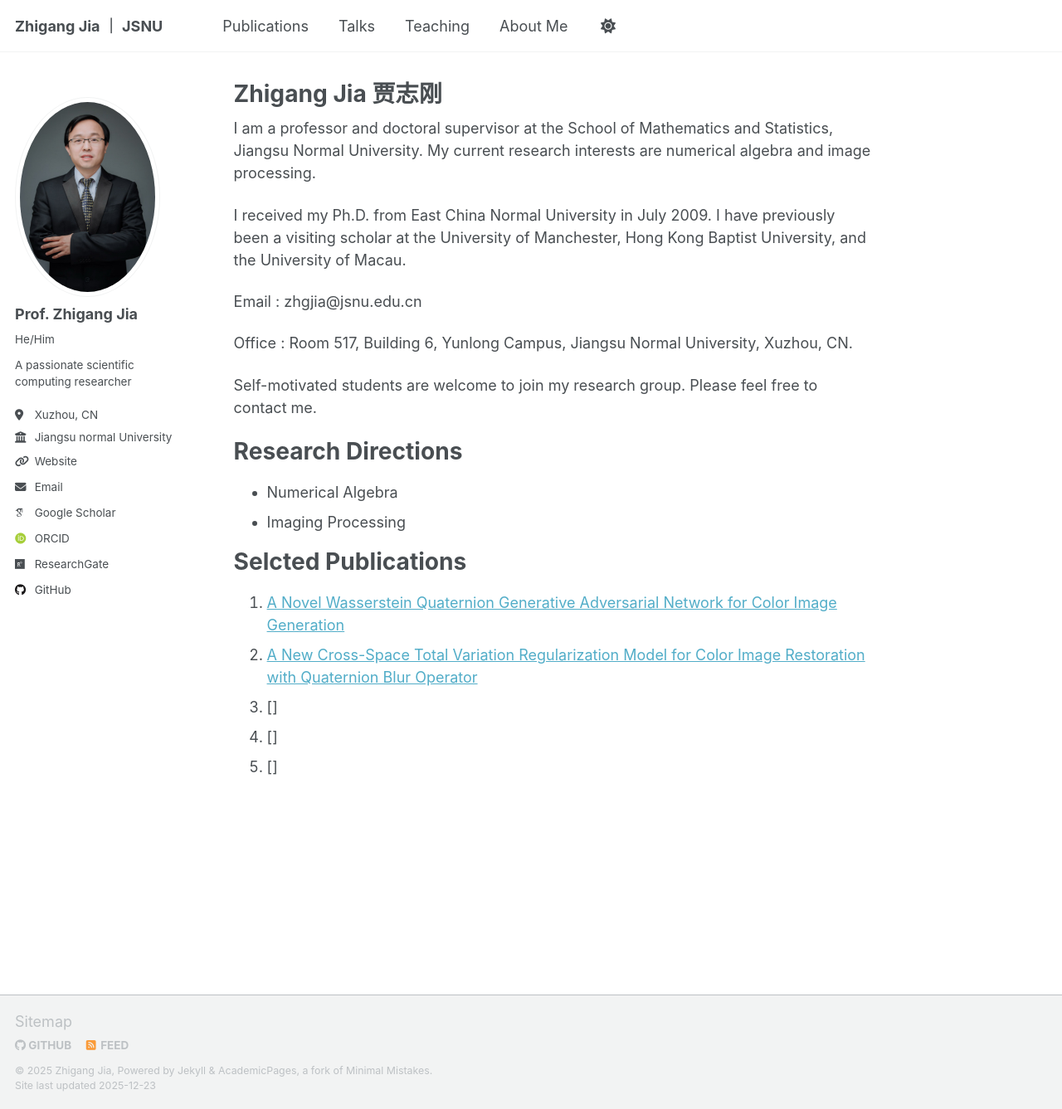
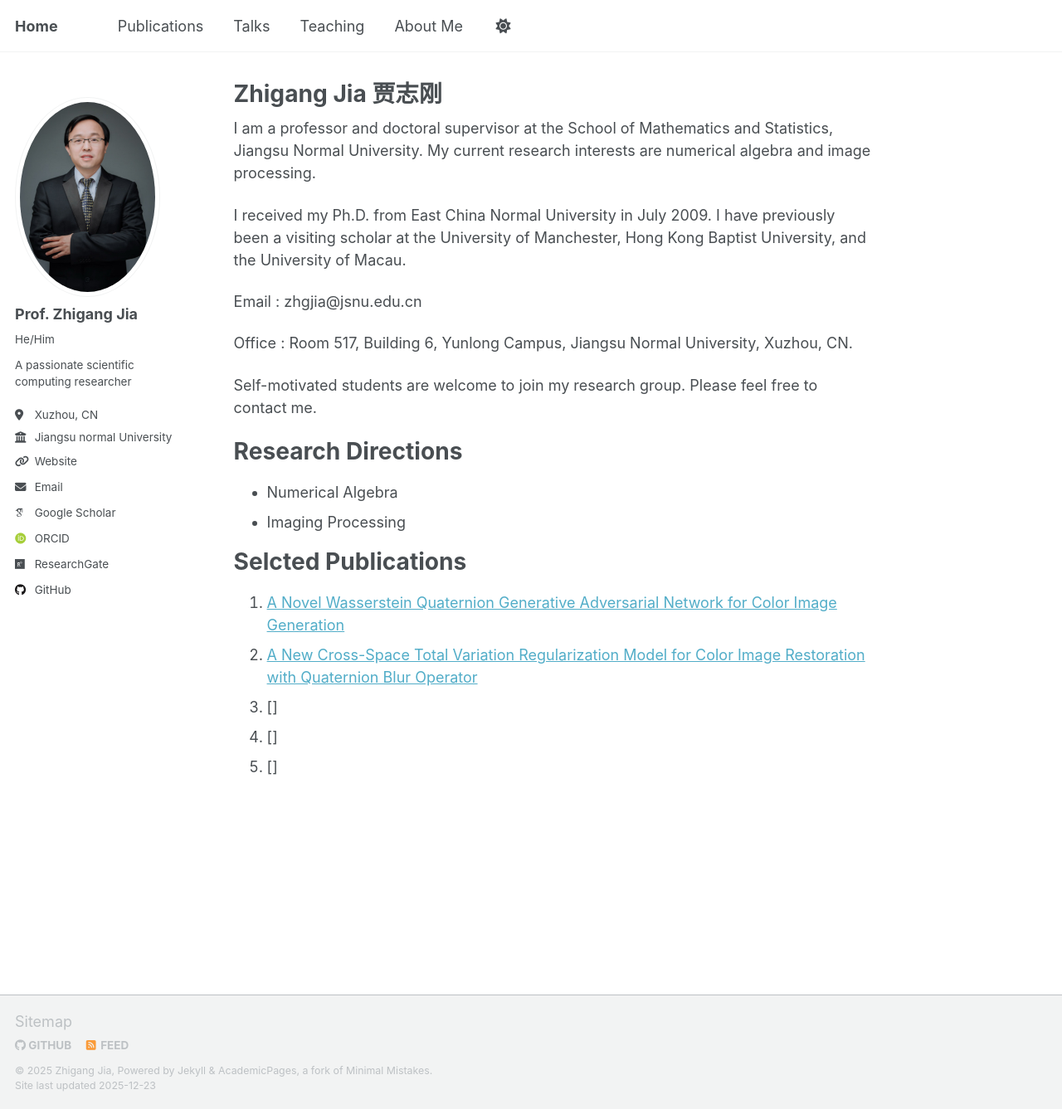
Before and after one commit to Zhigang-JIA/Zhigang-JIA.github.io, a Jekyll site: the page built from _pages/about.md, in a window 1280 px wide and 1337 px high. Shown: the whole window at 83% size. Built offline with Jekyll 4.4.1, drawn with Linux system fonts in a browser that asks for light colours; some web fonts are replaced; a script that is not in the unit is left out.

Commit message:
Update _config.yml

```diff
--- a/_config.yml
+++ b/_config.yml
@@ -9,7 +9,7 @@
 # Basic Site Settings
 locale                   : "en-UK"
 site_theme               : "default" # Currently available options are "default", "air"
-title                    : "Zhigang Jia ｜ JSNU"
+title                    : "Home"
 title_separator          : "-"
 name                     : &name "Zhigang Jia"
 description              : &description "personal description"
```
